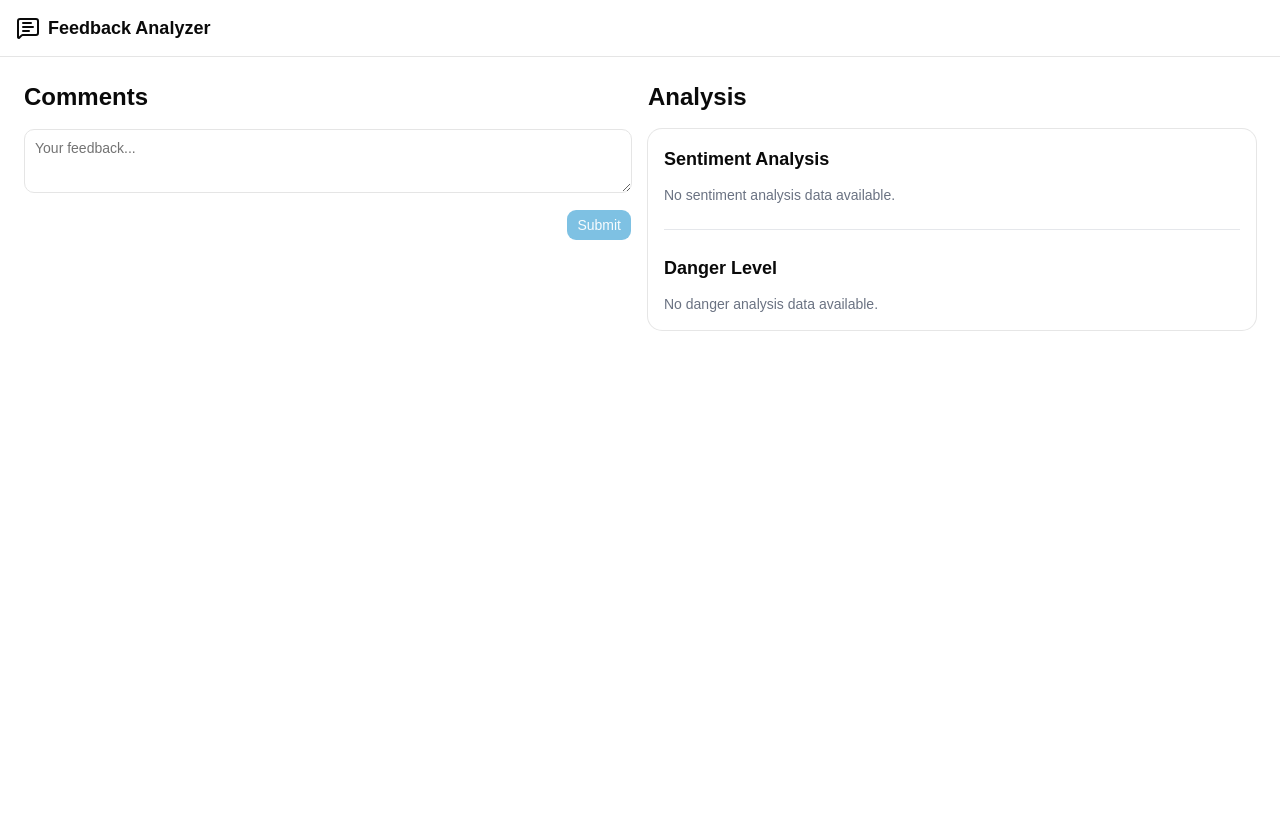
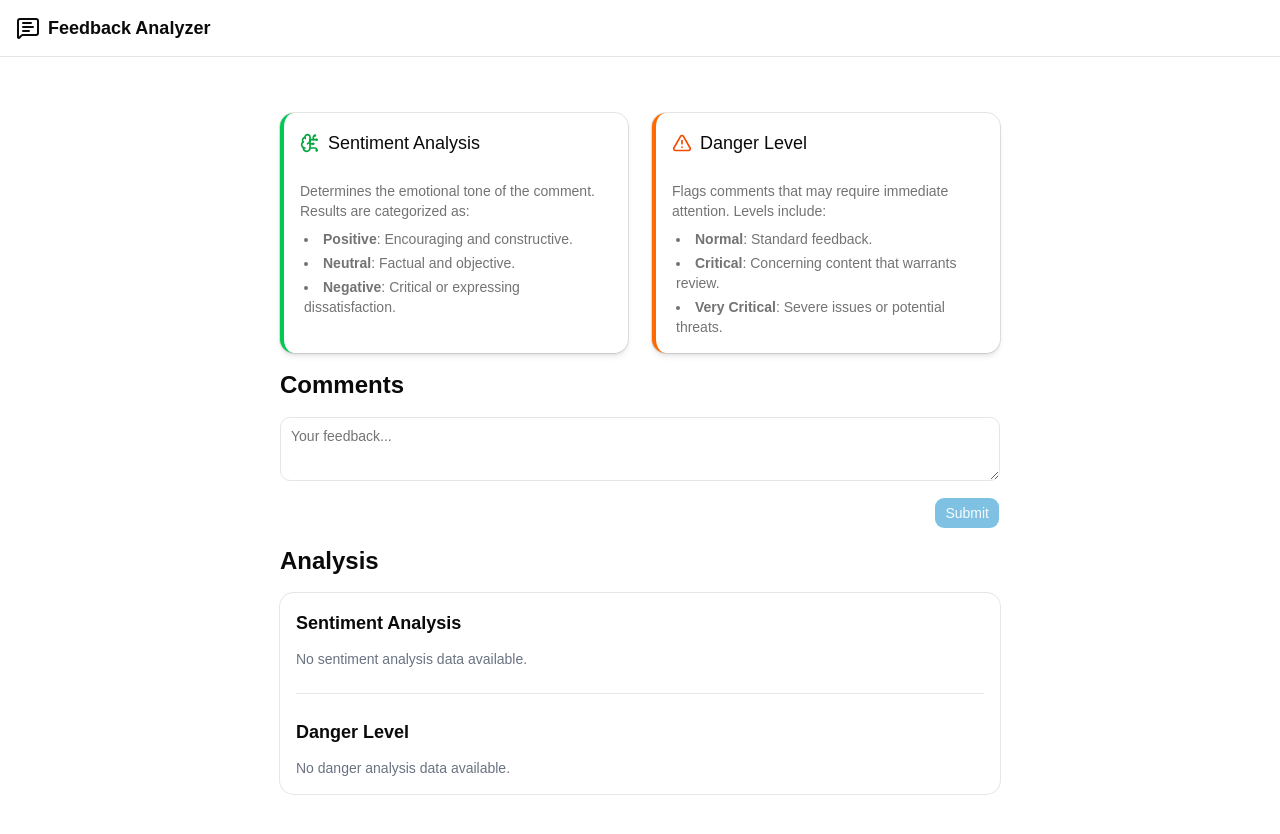
Before and after one commit to byandrev/faculty-evaluation-web, a React (Vite) app: page / in a window 1280 px wide. Shown: the top 834 px of the page. Before the commit the page ends 800 px from the top, so only its background shows below. Built offline with nearby package versions, Linux system fonts and the light colour scheme; no server answers.

Commit message:
feat: include Hero in App file

```diff
--- a/src/App.tsx
+++ b/src/App.tsx
@@ -1,16 +1,20 @@
 import Analysis from "./components/Analysis";
 import Feedback from "./components/Feedback";
 import Header from "./components/Header";
+import Hero from "./components/Hero";
 
 export function App() {
   return (
     <div>
       <Header />
 
-      <div className="p-6 grid gap-4 md:grid-cols-2 container mx-auto">
-        <Feedback />
-        <Analysis />
-      </div>
+      <main className="py-8">
+        <div className="p-6 grid gap-4 max-w-3xl mx-auto">
+          <Hero />
+          <Feedback />
+          <Analysis />
+        </div>
+      </main>
     </div>
   );
 }
```
